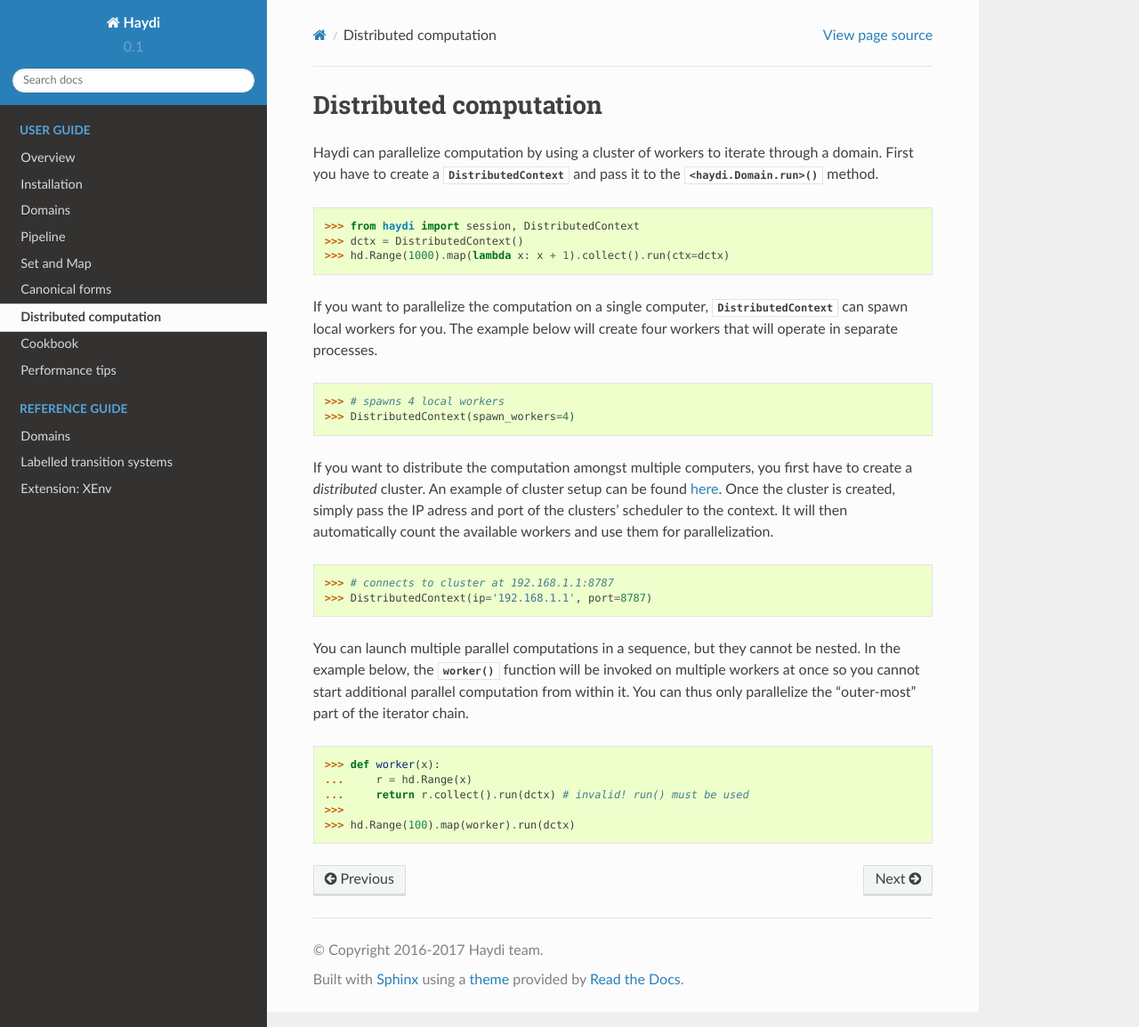
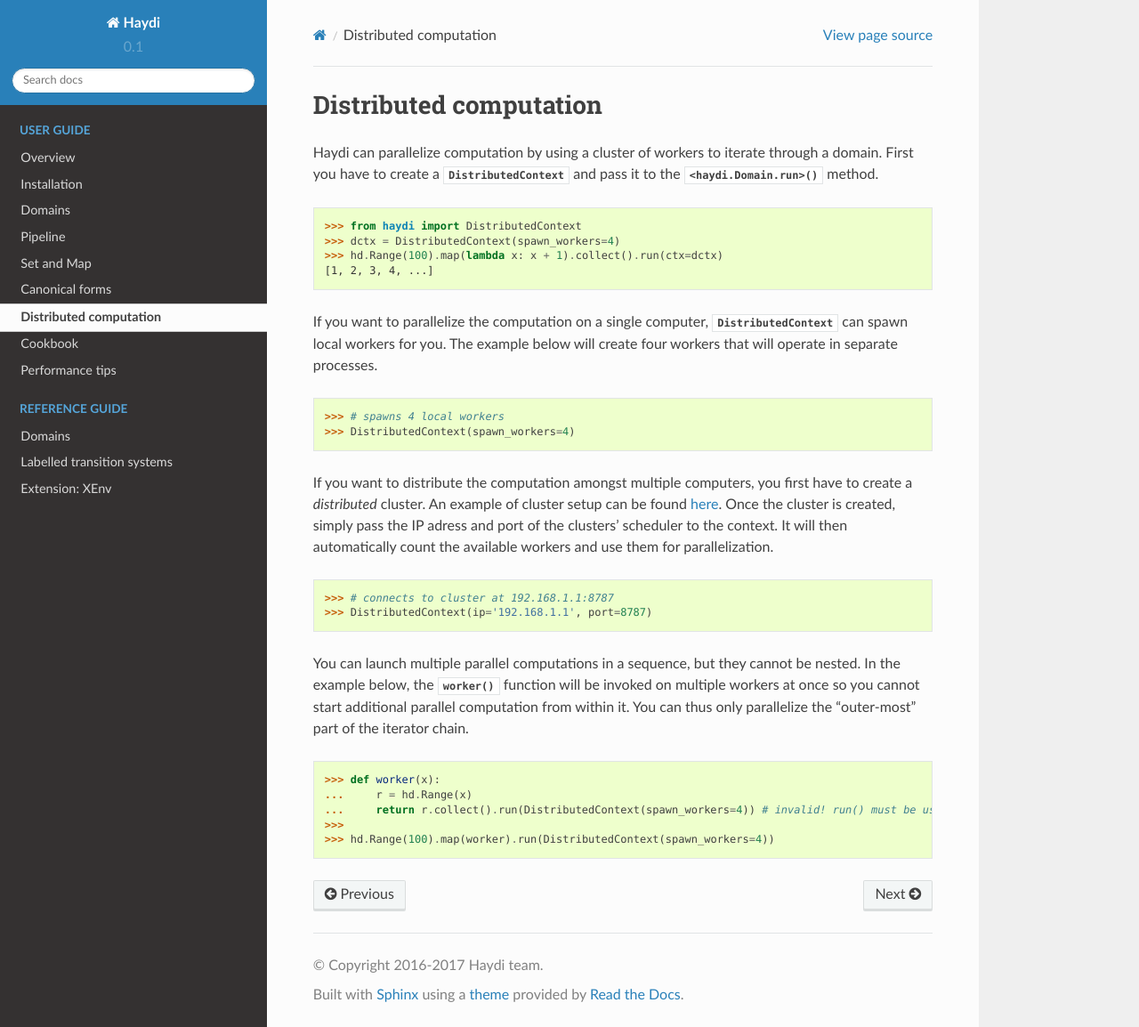
Before and after one commit to spirali/haydi, a Sphinx documentation site: the page built from docs/source/distributed.rst, in a window 1280 px wide and 1154 px high. Shown: the whole window at 89% size. Built offline with Sphinx 7.4.7 and the Read the Docs theme 2.0.0, drawn with Linux system fonts in a browser that asks for light colours.

Commit message:
DOC: fix doctests

```diff
--- a/docs/source/distributed.rst
+++ b/docs/source/distributed.rst
@@ -8,9 +8,10 @@ Haydi can parallelize computation by using a cluster of workers to iterate
 through a domain. First you have to create a :class:`DistributedContext`
 and pass it to the :func:`<haydi.Domain.run>` method.
 
->>> from haydi import session, DistributedContext # doctest: +SKIP
->>> dctx = DistributedContext() # doctest: +SKIP
->>> hd.Range(1000).map(lambda x: x + 1).collect().run(ctx=dctx)
+    >>> from haydi import DistributedContext
+    >>> dctx = DistributedContext(spawn_workers=4)
+    >>> hd.Range(100).map(lambda x: x + 1).collect().run(ctx=dctx)
+    [1, 2, 3, 4, ...]
 
 If you want to parallelize the computation on a single computer,
 :class:`DistributedContext` can spawn local workers for you.
@@ -39,6 +40,6 @@ You can thus only parallelize the "outer-most" part of the iterator chain.
 
 >>> def worker(x):
 ...     r = hd.Range(x)
-...     return r.collect().run(dctx) # invalid! run() must be used
+...     return r.collect().run(DistributedContext(spawn_workers=4)) # invalid! run() must be used
 >>>
->>> hd.Range(100).map(worker).run(dctx) # doctest: +SKIP
+>>> hd.Range(100).map(worker).run(DistributedContext(spawn_workers=4)) # doctest: +SKIP
--- a/docs/source/domains.rst
+++ b/docs/source/domains.rst
@@ -99,7 +99,7 @@ The domain :class:`haydi.Subsets` creates a sets of elements of a given domain;
 the following example creates the power set::
 
       >>> hd.Subsets(hd.Range(2))
-          <Subsets size=4 {{}, {0}, {0, 1}, {1}}>
+      <Subsets size=4 {{}, {0}, {0, 1}, {1}}>
 
 When one argument is provided, it is used to limit subsets to a given size::
 
@@ -126,7 +126,7 @@ domain::
      >>> a = hd.Range(2)
      >>> b = hd.Values(["a", "b"])
      >>> hd.Mappings(a, b)
-     <Mapping size=4 {{0: 'a'; 1: 'a'}, {0: 'a'; 1: 'b'}, {0: 'b'; , ...}>
+     <Mappings size=4 {{0: 'a'; 1: 'a'}, {0: 'a'; 1: 'b'}, {0: 'b'; , ...}>
 
 .. note ::
 
@@ -209,7 +209,7 @@ elements are removed is configured by providing a function that is called for
 each element and should return True/False. When the function returns True, then
 the element is put into the new domain.
 
-    >>> a = hd.Range(10).filter(lambda x: x % 2 == 0 and x > 5)
+    >>> hd.Range(10).filter(lambda x: x % 2 == 0 and x > 5)
     <FilterTransformation size=10 filtered>
 
 As we can see, the returned repr string is a different from what we have seen so
```
Also changed, not shown: docs/source/cnfs.rst (+6 -6 lines), docs/source/pipeline.rst (+9 -9 lines).
